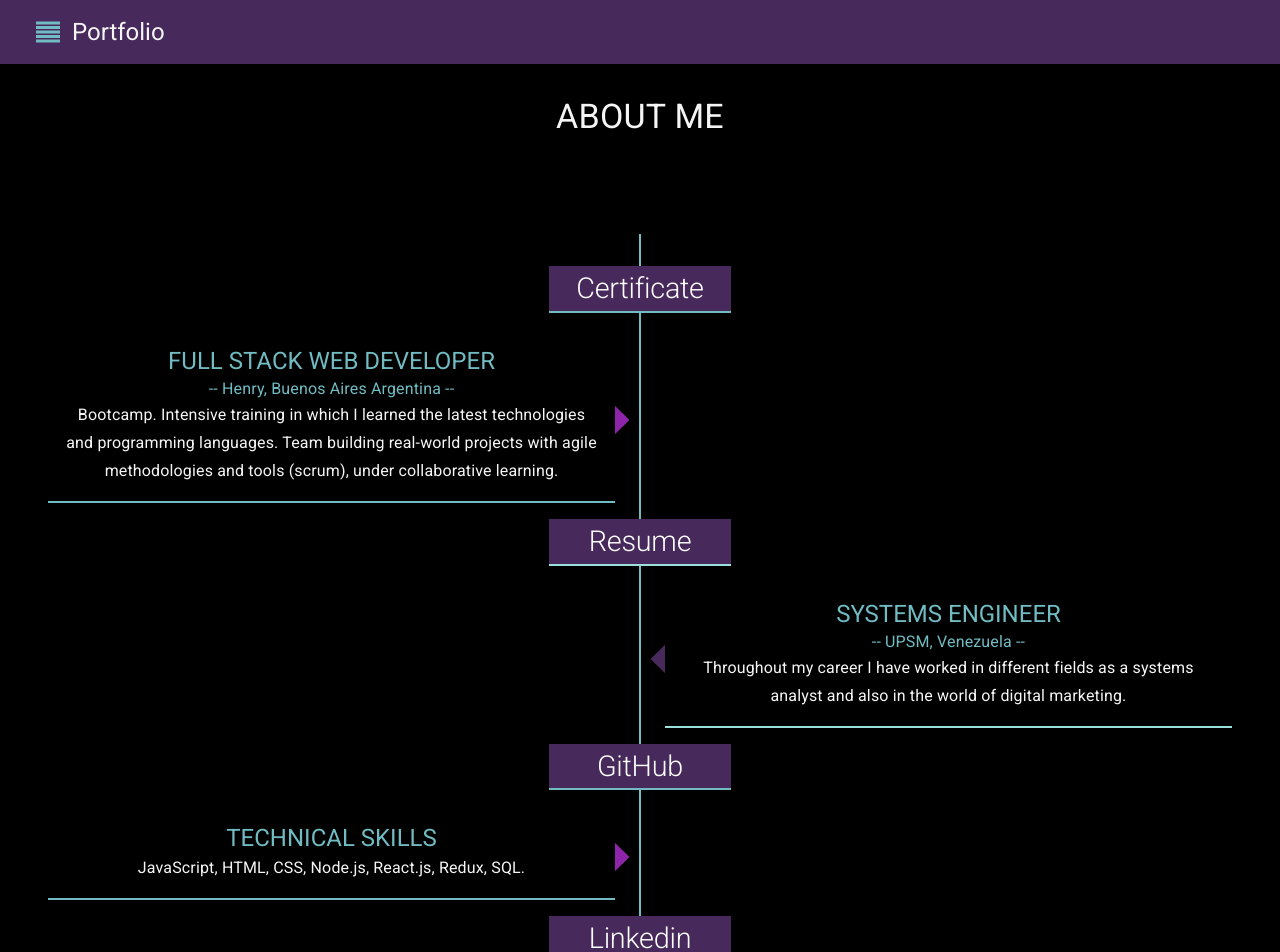
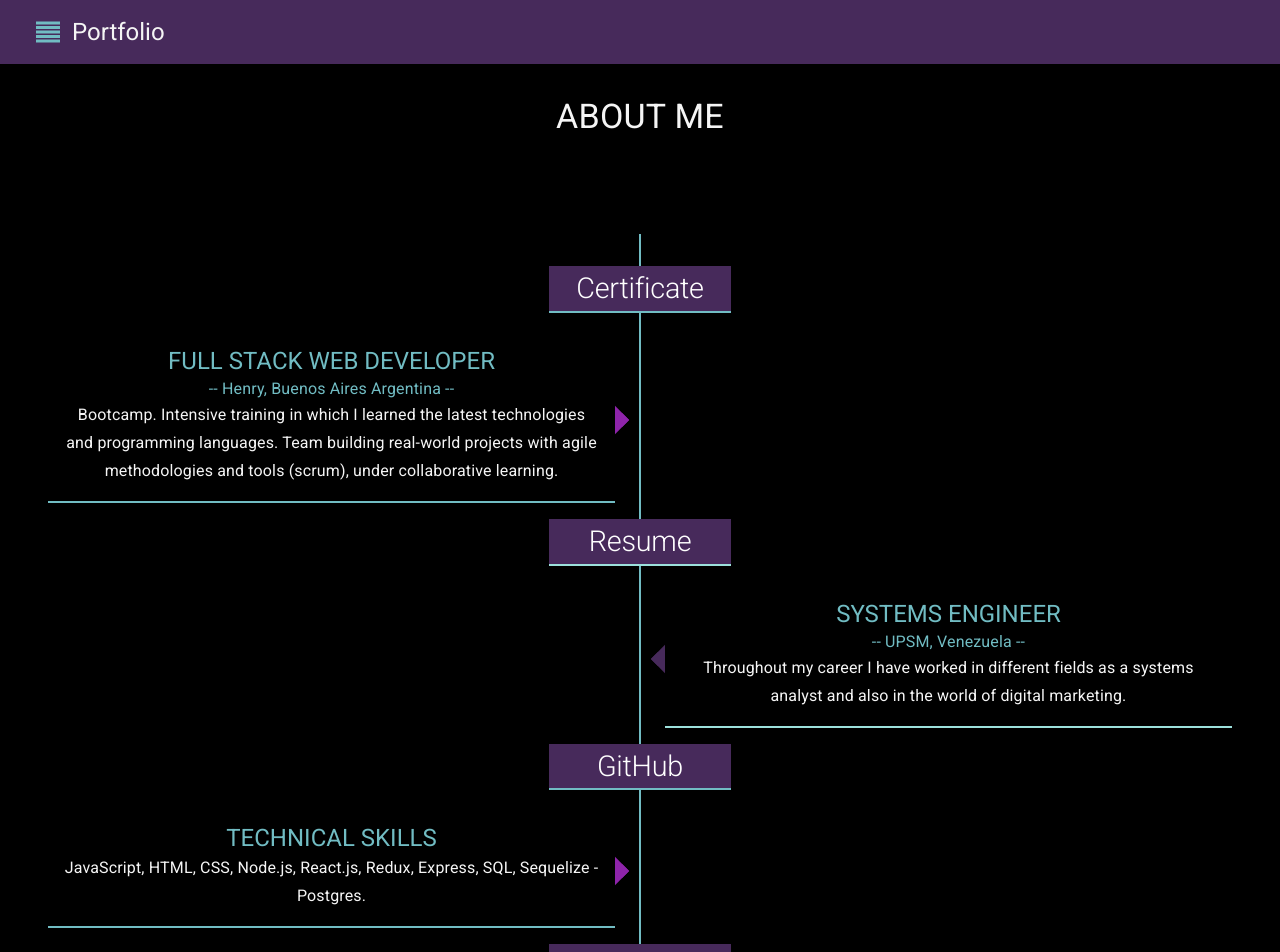
Before and after one commit to yusbelypv/briefcase, a React (Create React App) app: page /resumen in a window 1280 px wide. Shown: the top 952 px of the page. Built offline with nearby package versions, Linux system fonts and the light colour scheme.

Commit message:
Version final

```diff
--- a/src/Componentes/funcionales/resumen.js
+++ b/src/Componentes/funcionales/resumen.js
@@ -205,7 +205,7 @@ const Resume = () => {
             className={classes.subtitle1}
           >
              JavaScript, HTML, CSS, Node.js,
-             React.js, Redux, SQL.
+             React.js, Redux, Express, SQL, Sequelize - Postgres.
           </Typography>
         </Box>
         <Typography
```
